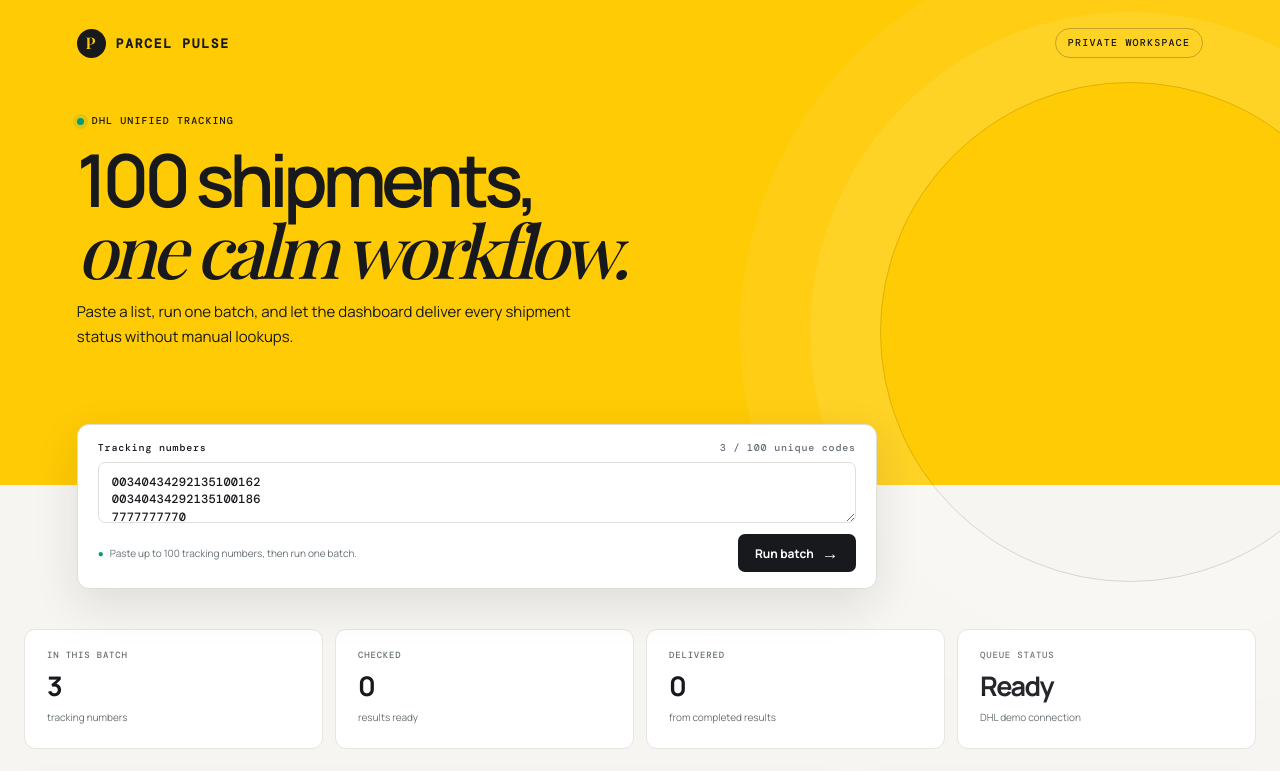
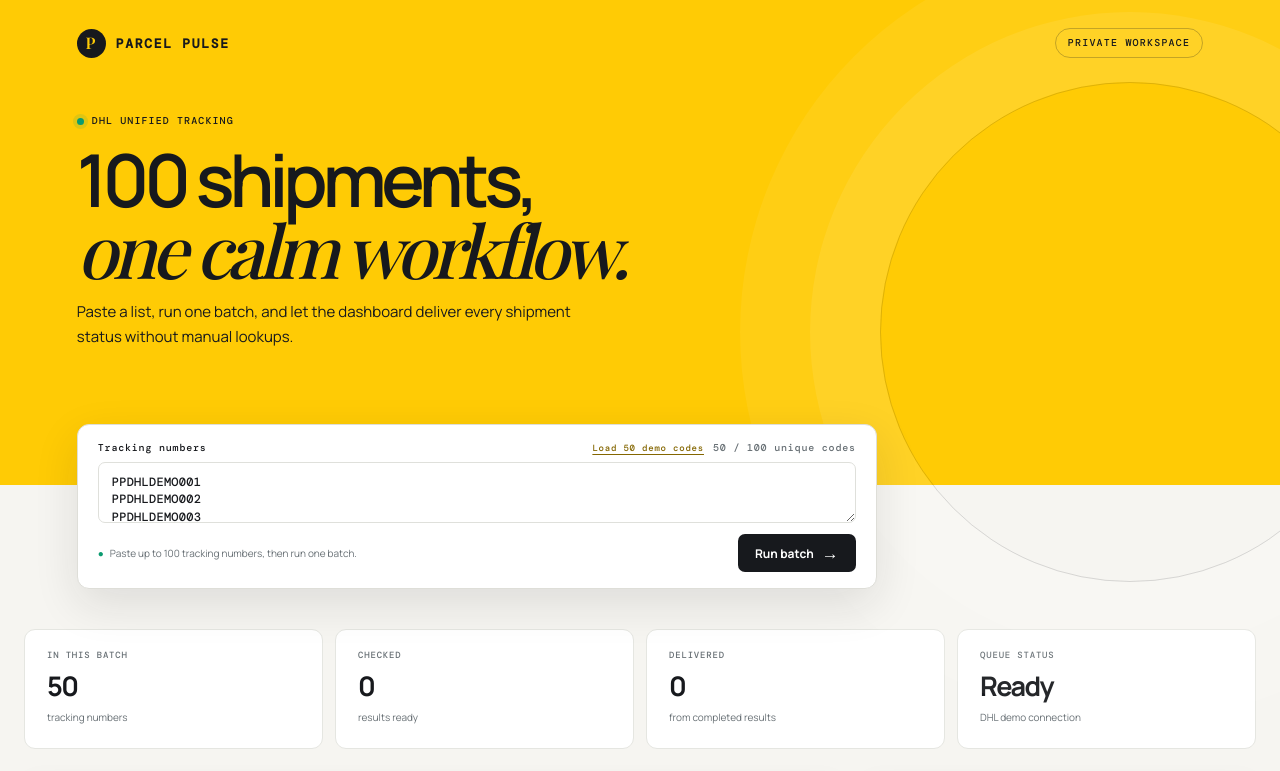
Before and after one commit to keosea1234-rgb/parcel-pulse-dhl-tracker, a Next.js app: page / in a window 1280 px wide. Shown: the top 771 px of the page. Built offline with nearby package versions, Linux system fonts and the light colour scheme; a web font is replaced by a local one.

Commit message:
Add fifty DHL demo codes

```diff
--- a/app/page.tsx
+++ b/app/page.tsx
@@ -17,7 +17,7 @@ type TrackingResult = {
 type QueueState = "queued" | "checking" | "complete" | "failed";
 type BatchItem = { trackingNumber: string; state: QueueState; tracking?: TrackingResult };
 
-const EXAMPLE_CODES = "00340434292135100162\n00340434292135100186\n7777777770";
+const DEMO_CODES = Array.from({ length: 50 }, (_, index) => `PPDHLDEMO${String(index + 1).padStart(3, "0")}`).join("\n");
 const RATE_LIMIT_MS = 5_100;
 
 function parseTrackingNumbers(value: string) {
@@ -29,7 +29,7 @@ function queueStateLabel(state: QueueState) {
 }
 
 export default function Home() {
-  const [batchText, setBatchText] = useState(EXAMPLE_CODES);
+  const [batchText, setBatchText] = useState(DEMO_CODES);
   const [items, setItems] = useState<BatchItem[]>([]);
   const [selected, setSelected] = useState<TrackingResult | null>(null);
   const [isRunning, setIsRunning] = useState(false);
@@ -42,6 +42,13 @@ export default function Home() {
 
   function updateItem(index: number, update: Partial<BatchItem>) {
     setItems((current) => current.map((item, itemIndex) => itemIndex === index ? { ...item, ...update } : item));
+  }
+
+  function loadDemoCodes() {
+    setBatchText(DEMO_CODES);
+    setItems([]);
+    setSelected(null);
+    setNotice("50 unique DHL demo codes loaded. They return DHL's mocked demo response.");
   }
 
   async function runBatch(event: FormEvent<HTMLFormElement>) {
@@ -93,7 +100,7 @@ export default function Home() {
           <p className="hero-description">Paste a list, run one batch, and let the dashboard deliver every shipment status without manual lookups.</p>
         </div>
         <form className="batch-form" onSubmit={runBatch}>
-          <div className="form-head"><label htmlFor="tracking-numbers">Tracking numbers</label><span>{parsedCount} / 100 unique codes</span></div>
+          <div className="form-head"><label htmlFor="tracking-numbers">Tracking numbers</label><div><button className="demo-fill" type="button" onClick={loadDemoCodes} disabled={isRunning}>Load 50 demo codes</button><span>{parsedCount} / 100 unique codes</span></div></div>
           <textarea id="tracking-numbers" value={batchText} onChange={(event) => setBatchText(event.target.value)} placeholder="Paste one code per line, or separate codes with commas" disabled={isRunning} />
           <div className="form-actions"><p className="connection-note" role="status"><span>●</span>{notice}</p><button type="submit" disabled={isRunning}>{isRunning ? "Batch running…" : "Run batch"}<span aria-hidden="true">→</span></button></div>
         </form>
```
Also changed, not shown: app/globals.css.
